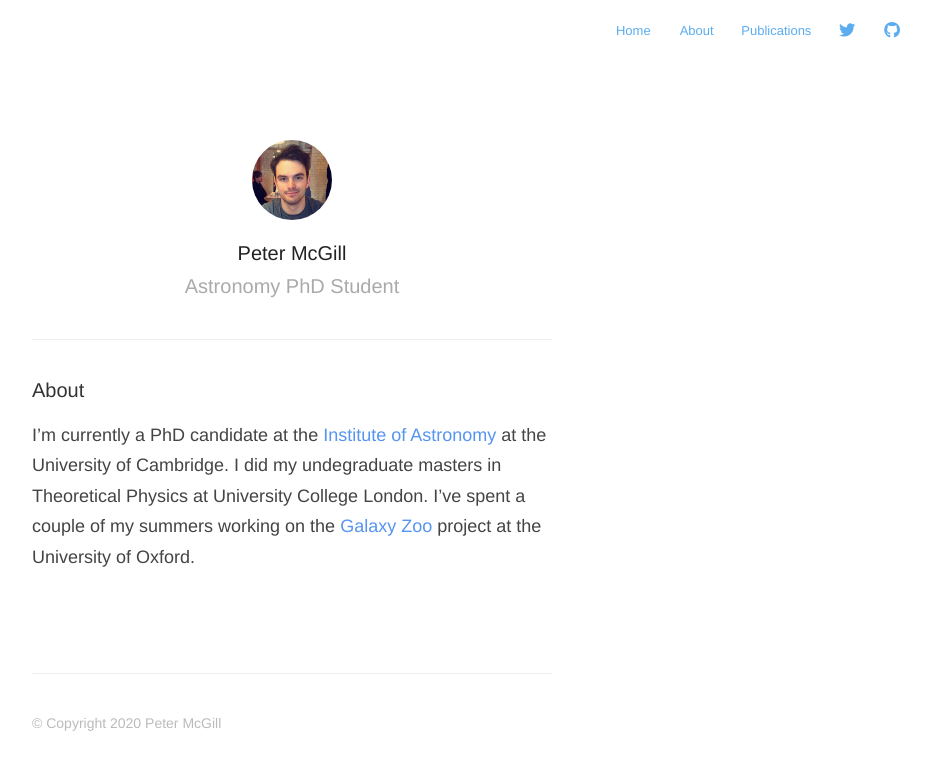
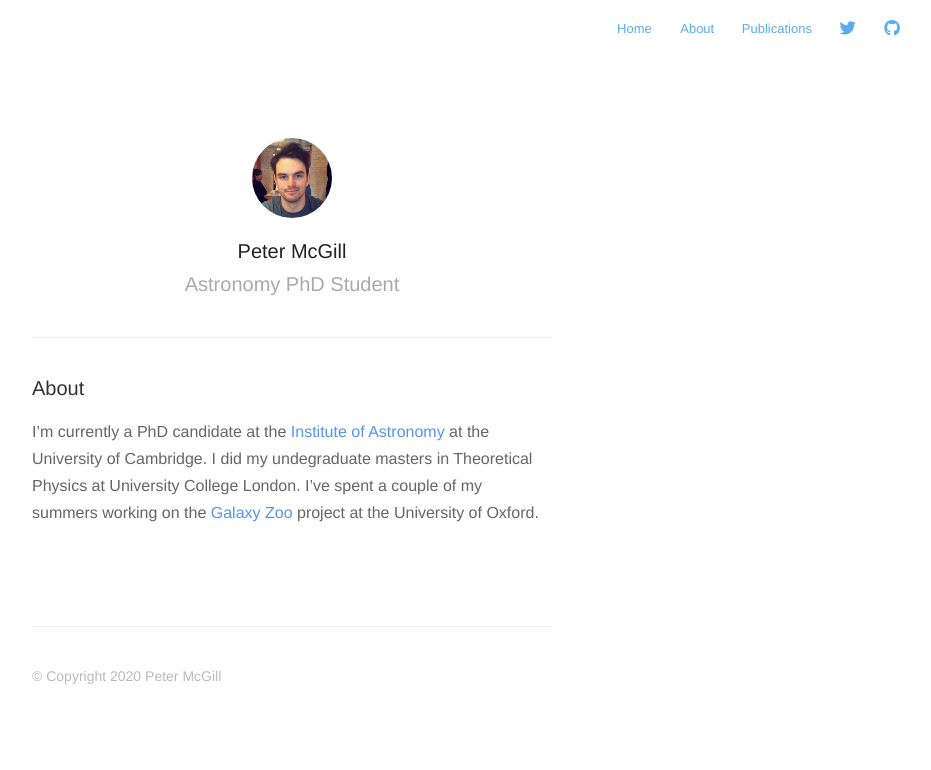
Before and after one commit to astrophpeter/astrophpeter.github.io, a Jekyll site: the page built from about.md, in a window 1280 px wide. Shown: the top 770 px of the page, without its empty margins (348-1279 px from the left). Built offline with Jekyll 4.4.1, drawn with Linux system fonts in a browser that asks for light colours; nearby versions of some CDN libraries.

Commit message:
Update style.css

```diff
--- a/assets/css/style.css
+++ b/assets/css/style.css
@@ -51,8 +51,8 @@ margin-bottom: 20px;
 html, body { height: 100%; }
 
 body {
-	font:18px/1 "Helvetica Neue", Helvetica, Arial, sans-serif;
-	color: #444;
+	font:16px/1 "Helvetica Neue", Helvetica, Arial, sans-serif;
+	color: #666;
 	-webkit-font-smoothing: antialiased;
 	text-rendering: optimizeLegibility;
 }
```
